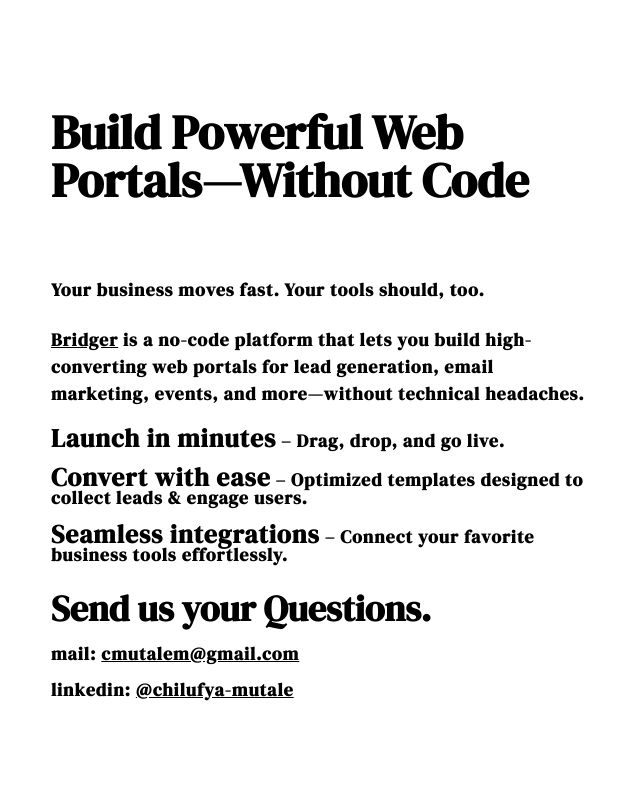
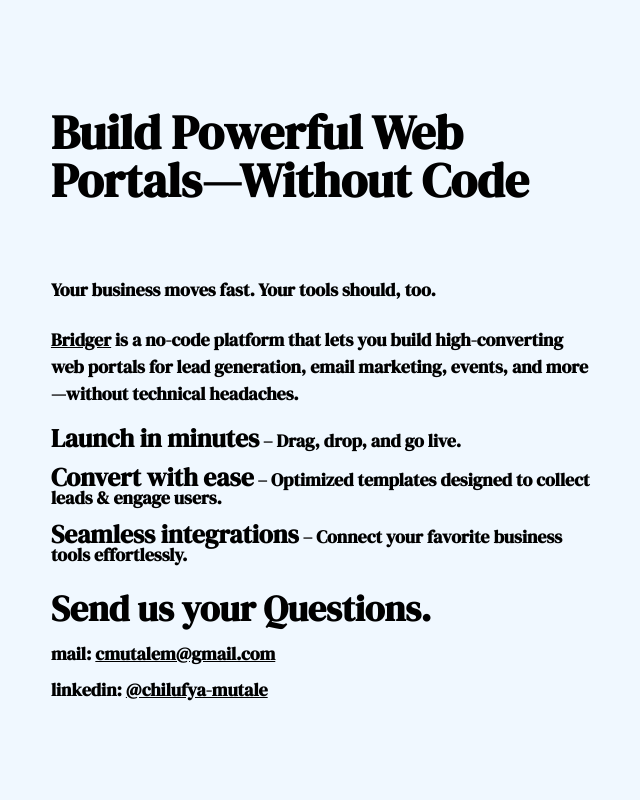
Before and after one commit to cmmutale/bridger, an Astro site in the folder apps/www/: page / in a window 1280 px wide. Shown: the top 800 px of the page, without its empty margins (318-958 px from the left). Built offline with nearby package versions, Linux system fonts and the light colour scheme; Astro itself is replaced by a stand-in of ours.

Commit message:
updating styling

```diff
--- a/apps/www/src/layouts/Layout.astro
+++ b/apps/www/src/layouts/Layout.astro
@@ -32,6 +32,7 @@
     font-family: "DM Serif Display", serif;
     line-height: 1.5em;
     font-size: 18px;
+    background-color: aliceblue;
   }
 
   .block {
@@ -63,17 +64,15 @@
     font-size: clamp(28px, 3vw, 36px);
   }
 
-  h4, .h4 {
+  h4,
+  .h4 {
     font-size: clamp(24px, 2vw, 28px);
   }
-
-
 
   p,
   ul {
     margin-bottom: 1.25em;
     font-weight: 600;
-    letter-spacing: 1px;
   }
 
   li {
@@ -103,7 +102,6 @@
     align-items: center;
     width: fit-content;
     font-size: 16px;
-    letter-spacing: 1px;
   }
 
   .btn--primary {
```
